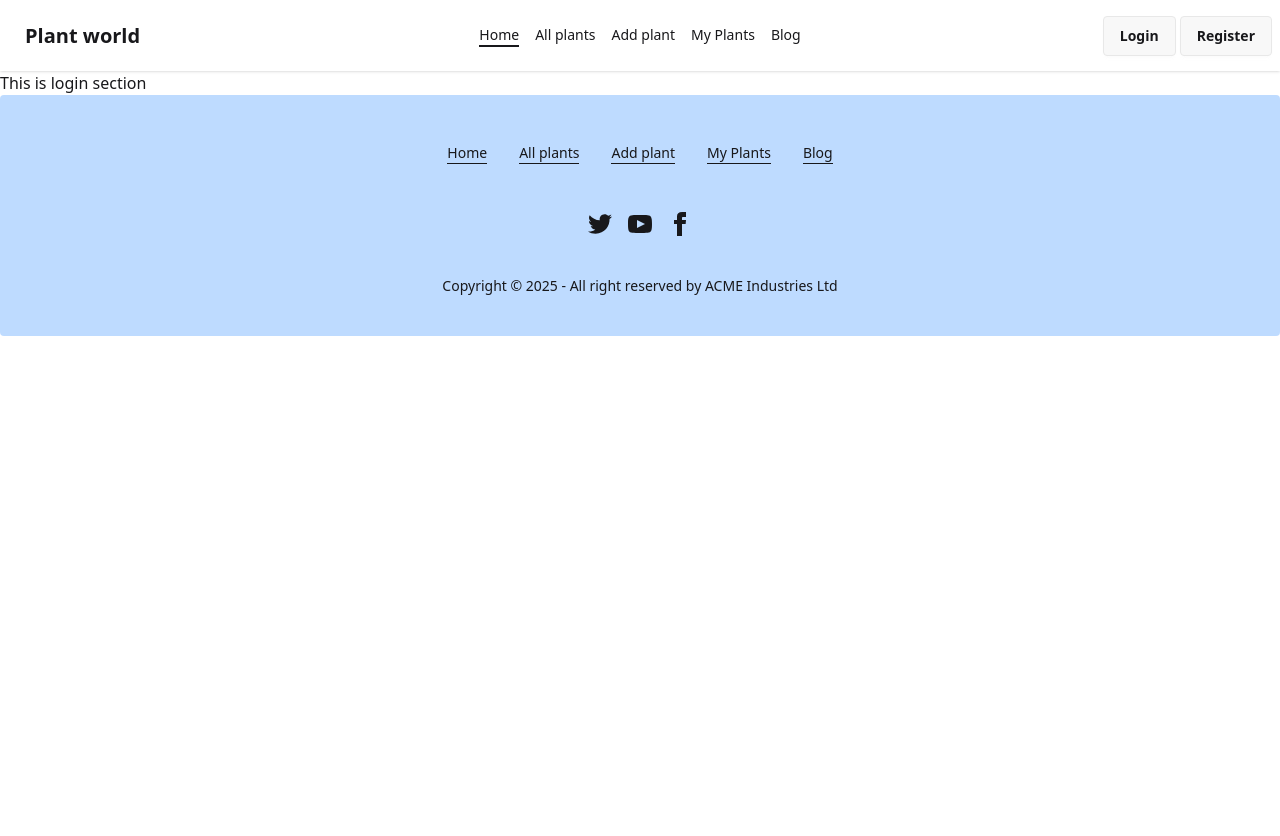
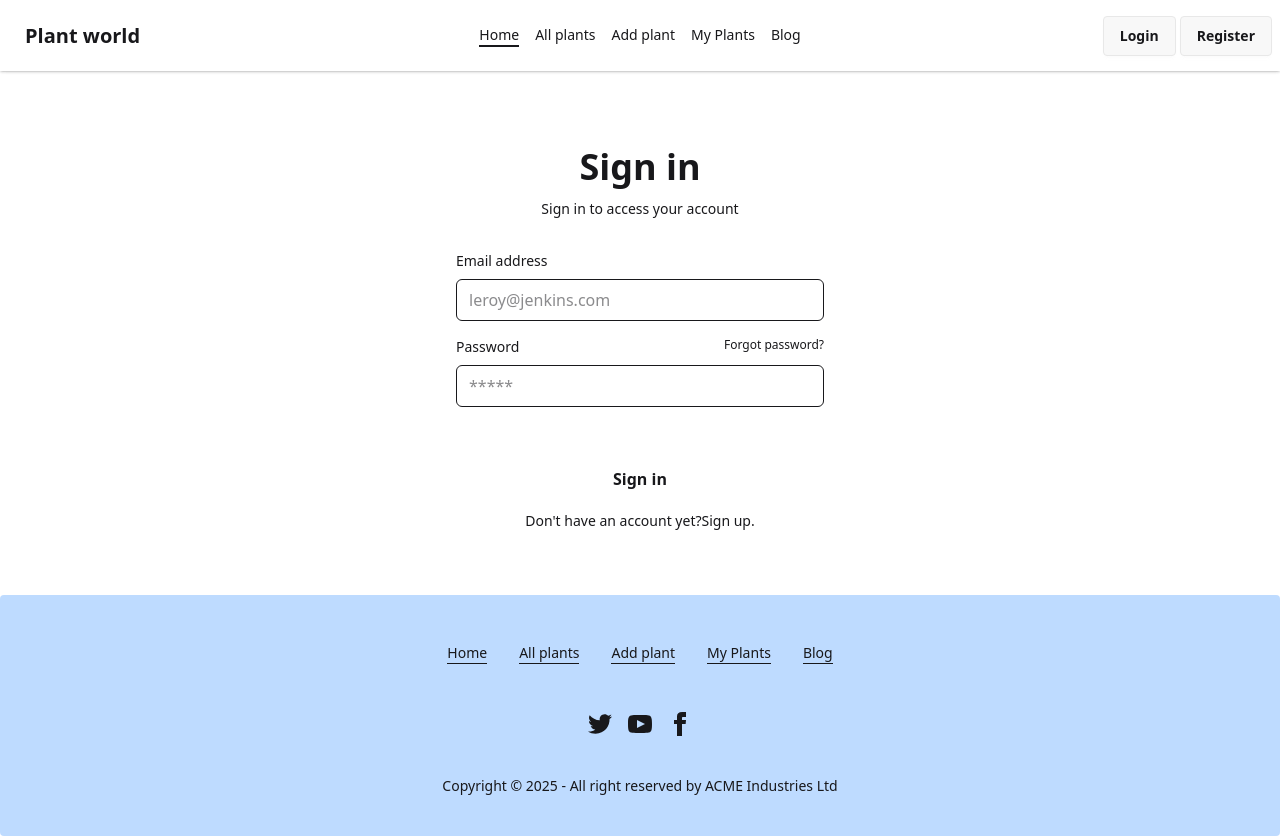
Before and after one commit to Jabedhossain101/plant-care, a React (Vite) app: page /login in a window 1280 px wide. Before the commit the page ends 800 px from the top, so only its background shows below. Built offline with nearby package versions, Linux system fonts and the light colour scheme.

Commit message:
added more router in main file

```diff
--- a/src/Components/AddMango.jsx
+++ b/src/Components/AddMango.jsx
@@ -44,7 +44,7 @@ const AddMango = () => {
 
         <form onSubmit={handleAddPlant}>
           <div className="space-y-4 gap-3 grid grid-cols-1 md:grid-cols-2">
-            <fieldset className="fieldset bg-base-200 border-base-300 rounded-box w-full border p-4">
+            <fieldset className="fieldset bg-gray-400 border-base-300 rounded-box w-full border p-4">
               <label className="label">Plant Image</label>
               <input
                 type="text"
@@ -78,7 +78,7 @@ const AddMango = () => {
               </select>
             </fieldset>
 
-            <fieldset className="fieldset bg-gray-500 border-base-300 rounded-box w-full border p-4">
+            <fieldset className="fieldset bg-gray-400 border-base-300 rounded-box w-full border p-4">
               <label className="label">Description</label>
               <textarea
                 name="description"
@@ -163,7 +163,7 @@ const AddMango = () => {
               />
             </fieldset>
           </div>
-          <button className="btn w-full mt-1.5">Add Plant</button>
+          <button className="btn bg-blue-600 w-full mt-1.5">Add Plant</button>
         </form>
       </div>
     </div>
--- a/src/Components/Header.jsx
+++ b/src/Components/Header.jsx
@@ -7,7 +7,7 @@ const Header = () => {
       <Link to="/">
         <li className="m-2 border-b-2">Home</li>
       </Link>
-      <Link to="/allPlants">
+      <Link to="/allMango">
         <li className="m-2">All plants</li>
       </Link>
       <Link to="/addPlant">
--- a/src/Home/Home.jsx
+++ b/src/Home/Home.jsx
@@ -17,11 +17,11 @@ const Home = () => {
           <AllPlant key={mango._id} mango={mango} />
         ))}
       </div>
-      <div className="grid grid-cols-1 md:grid-cols-2 ">
+      {/* <div className="grid grid-cols-1 md:grid-cols-2 ">
         {mangos.map(mango => (
           <PlantDetails key={mango._id} mango={mango} />
         ))}
-      </div>
+      </div> */}
     </div>
   );
 };
--- a/src/Layout/Layout.jsx
+++ b/src/Layout/Layout.jsx
@@ -6,7 +6,10 @@ import Footer from '../Components/Footer';
 const Layout = () => {
   return (
     <div>
-      <Header></Header>
+      <div className="sticky top-0 z-50 bg-white shadow">
+        {' '}
+        <Header></Header>
+      </div>
       <Outlet></Outlet>
       <Footer></Footer>
     </div>
--- a/src/Pages/Login.jsx
+++ b/src/Pages/Login.jsx
@@ -3,7 +3,72 @@ import React from 'react';
 const Login = () => {
   return (
     <div>
-      <h1>This is login section</h1>
+      <div className="flex flex-col max-w-md p-6 rounded-md sm:p-10 dark:bg-gray-50 dark:text-gray-800 mx-auto mt-6 mb-6">
+        <div className="mb-8 text-center">
+          <h1 className="my-3 text-4xl font-bold">Sign in</h1>
+          <p className="text-sm dark:text-gray-600">
+            Sign in to access your account
+          </p>
+        </div>
+        <form noValidate="" action="" className="space-y-12">
+          <div className="space-y-4">
+            <div>
+              <label htmlFor="email" className="block mb-2 text-sm">
+                Email address
+              </label>
+              <input
+                type="email"
+                name="email"
+                id="email"
+                placeholder="leroy@jenkins.com"
+                className="w-full px-3 py-2 border rounded-md dark:border-gray-300 dark:bg-gray-50 dark:text-gray-800"
+              />
+            </div>
+            <div>
+              <div className="flex justify-between mb-2">
+                <label htmlFor="password" className="text-sm">
+                  Password
+                </label>
+                <a
+                  rel="noopener noreferrer"
+                  href="#"
+                  className="text-xs hover:underline dark:text-gray-600"
+                >
+                  Forgot password?
+                </a>
+              </div>
+              <input
+                type="password"
+                name="password"
+                id="password"
+                placeholder="*****"
+                className="w-full px-3 py-2 border rounded-md dark:border-gray-300 dark:bg-gray-50 dark:text-gray-800"
+              />
+            </div>
+          </div>
+          <div className="space-y-2">
+            <div>
+              <button
+                type="button"
+                className="w-full px-8 py-3 font-semibold rounded-md dark:bg-violet-600 dark:text-gray-50"
+              >
+                Sign in
+              </button>
+            </div>
+            <p className="px-6 text-sm text-center dark:text-gray-600">
+              Don't have an account yet?
+              <a
+                rel="noopener noreferrer"
+                href="#"
+                className="hover:underline dark:text-violet-600"
+              >
+                Sign up
+              </a>
+              .
+            </p>
+          </div>
+        </form>
+      </div>
     </div>
   );
 };
--- a/src/main.jsx
+++ b/src/main.jsx
@@ -11,6 +11,7 @@ import ErrorPage from './Pages/ErrorPage.jsx';
 import PlantDetails from './Pages/PlantDetails.jsx';
 import Login from './Pages/Login.jsx';
 import Register from './Pages/Register.jsx';
+import AllPlant from './Components/AllPlant.jsx';
 const router = createBrowserRouter([
   {
     path: '/',
@@ -39,6 +40,10 @@ const router = createBrowserRouter([
         Component: Register,
       },
       {
+        path: 'allMango',
+        Component: AllPlant,
+      },
+      {
         path: 'plantDetails',
         loader: () => fetch('http://localhost:4000/mangos'),
         Component: PlantDetails,
```
